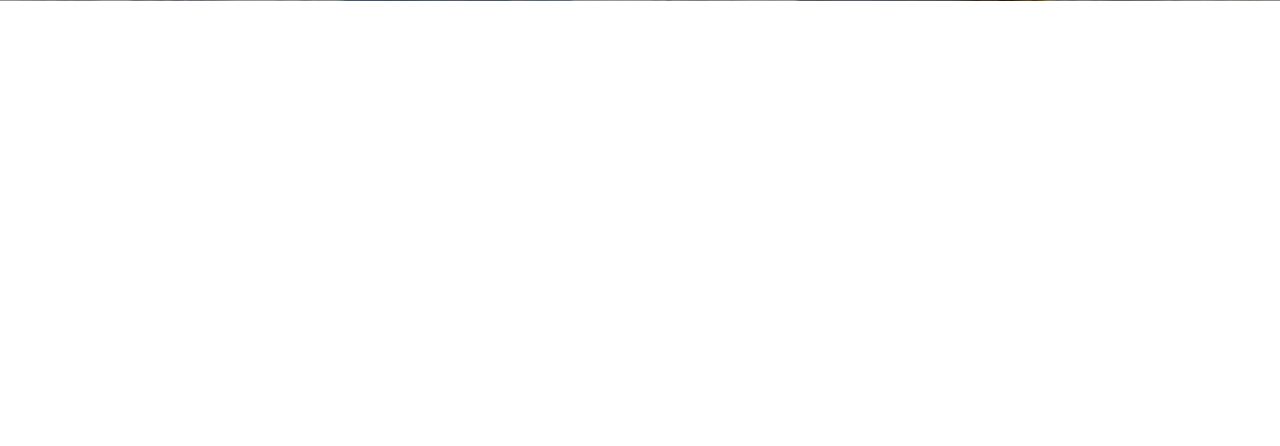
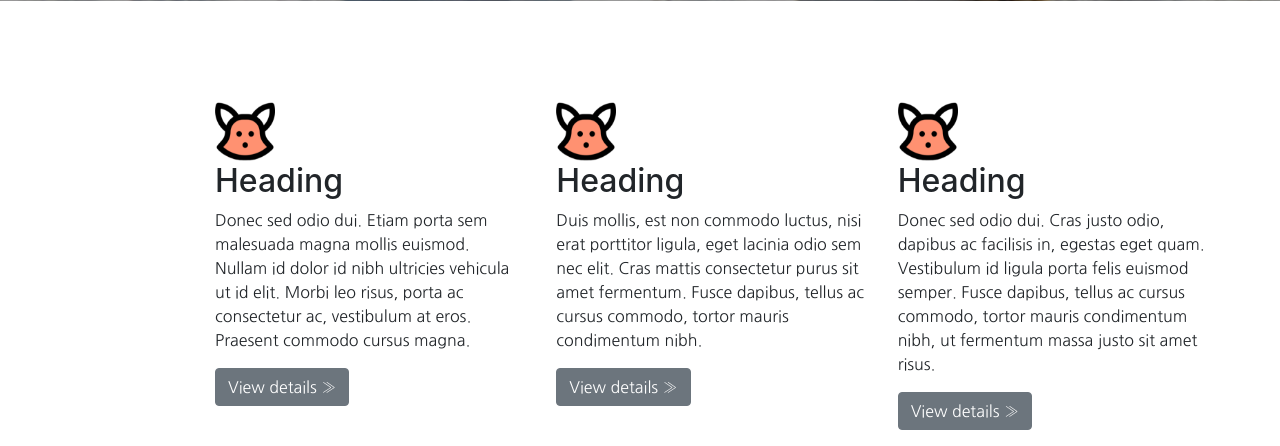
Before and after one commit to TrissieTheHuskyDev/Sumtangeot, a Django app: page / in a window 1280 px wide. Shown: the part 711-1157 px from the top of the page. Before the commit the page ends 712 px from the top, so only its background shows below. Run offline with Django 3.2, Linux system fonts and the light colour scheme; some libraries are stand-ins or nearby versions; some web fonts are replaced.

Commit message:
image added & index modify

```diff
--- a/friends/static/css/index.css
+++ b/friends/static/css/index.css
@@ -14,3 +14,9 @@ div>p {
     width: 100%;
     height: 100%;
 }
+
+#cards {
+    width: 80%;
+    margin-top: 100px;
+    margin-left: 200px;
+}
--- a/friends/templates/index.html
+++ b/friends/templates/index.html
@@ -71,6 +71,37 @@
       <span class="sr-only">Next</span>
     </a>
   </div>
+
+  <!-- 멸종위기동물들 목록 -->
+  <div class="row" id="cards">
+    <div class="col-lg-4">
+      <!-- 동물 이미지 -->
+      <img class="img-circle" src="{% static 'images/mascot_img.png' %}" alt="">
+      <h2>Heading</h2>
+      <p>Donec sed odio dui. Etiam porta sem malesuada magna mollis euismod. Nullam id dolor id nibh ultricies vehicula
+        ut id elit. Morbi leo risus, porta ac consectetur ac, vestibulum at eros. Praesent commodo cursus magna.</p>
+      <p><a class=" btn btn-secondary" href="#" role="button">View details &raquo;</a></p>
+    </div><!-- /.col-lg-4 -->
+    <div class="col-lg-4">
+      <!-- 동물 이미지 -->
+      <img class="img-circle" src="{% static 'images/mascot_img.png' %}" alt="">
+      <h2>Heading</h2>
+      <p>Duis mollis, est non commodo luctus, nisi erat porttitor ligula, eget lacinia odio sem nec elit. Cras mattis
+        consectetur purus sit amet fermentum. Fusce dapibus, tellus ac cursus commodo, tortor mauris condimentum nibh.
+      </p>
+      <p><a class="btn btn-secondary" href="#" role="button">View details &raquo;</a></p>
+    </div><!-- /.col-lg-4 -->
+    <div class="col-lg-4">
+      <!-- 동물 이미지 -->
+      <img class="img-circle" src="{% static 'images/mascot_img.png' %}" alt="">
+      <h2>Heading</h2>
+      <p>Donec sed odio dui. Cras justo odio, dapibus ac facilisis in, egestas eget quam. Vestibulum id ligula porta
+        felis euismod semper. Fusce dapibus, tellus ac cursus commodo, tortor mauris condimentum nibh, ut fermentum
+        massa justo sit amet risus.</p>
+      <p><a class="btn btn-secondary" href="#" role="button">View details &raquo;</a></p>
+    </div><!-- /.col-lg-4 -->
+  </div><!-- /.row -->
+
 </body>
 
 </html>
```
Also changed, not shown: friends/static/images/logo.png (added), friends/static/images/mascot_img.png (added).
